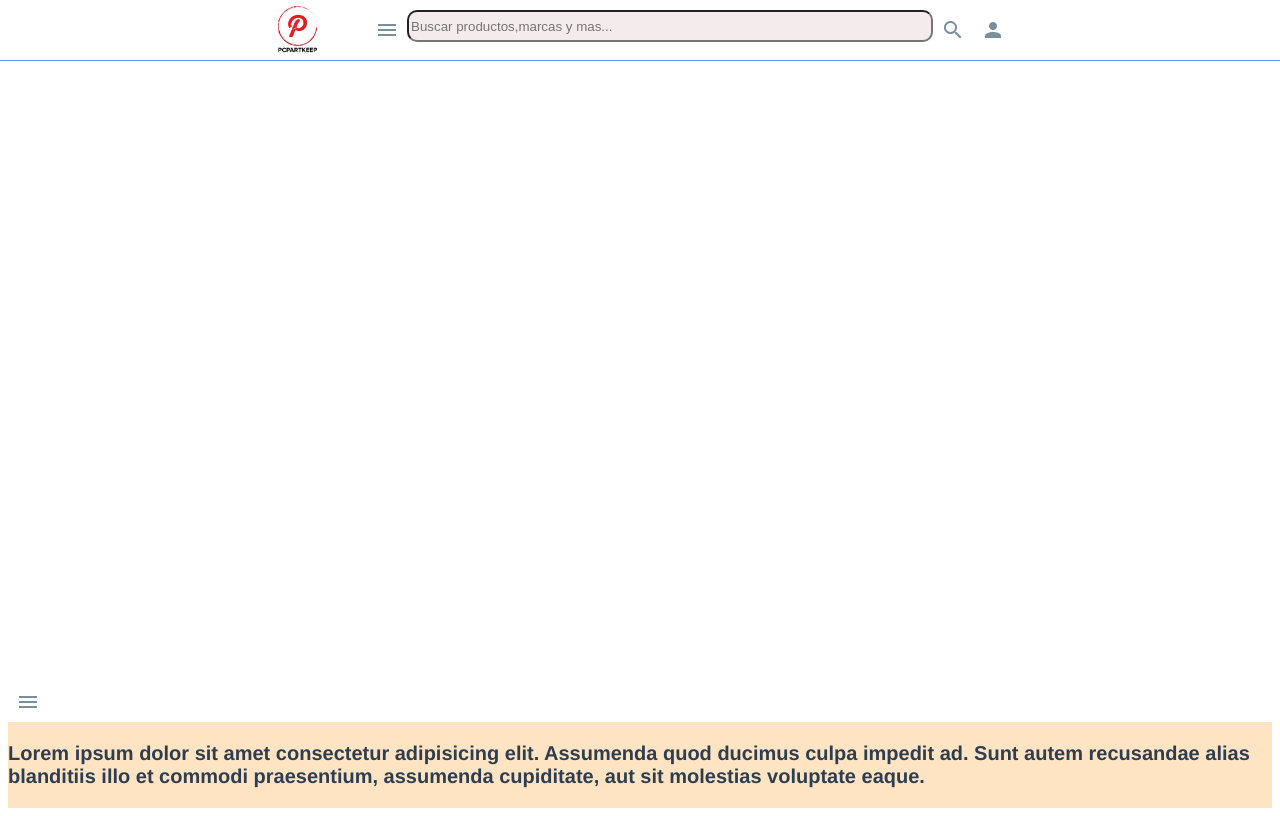
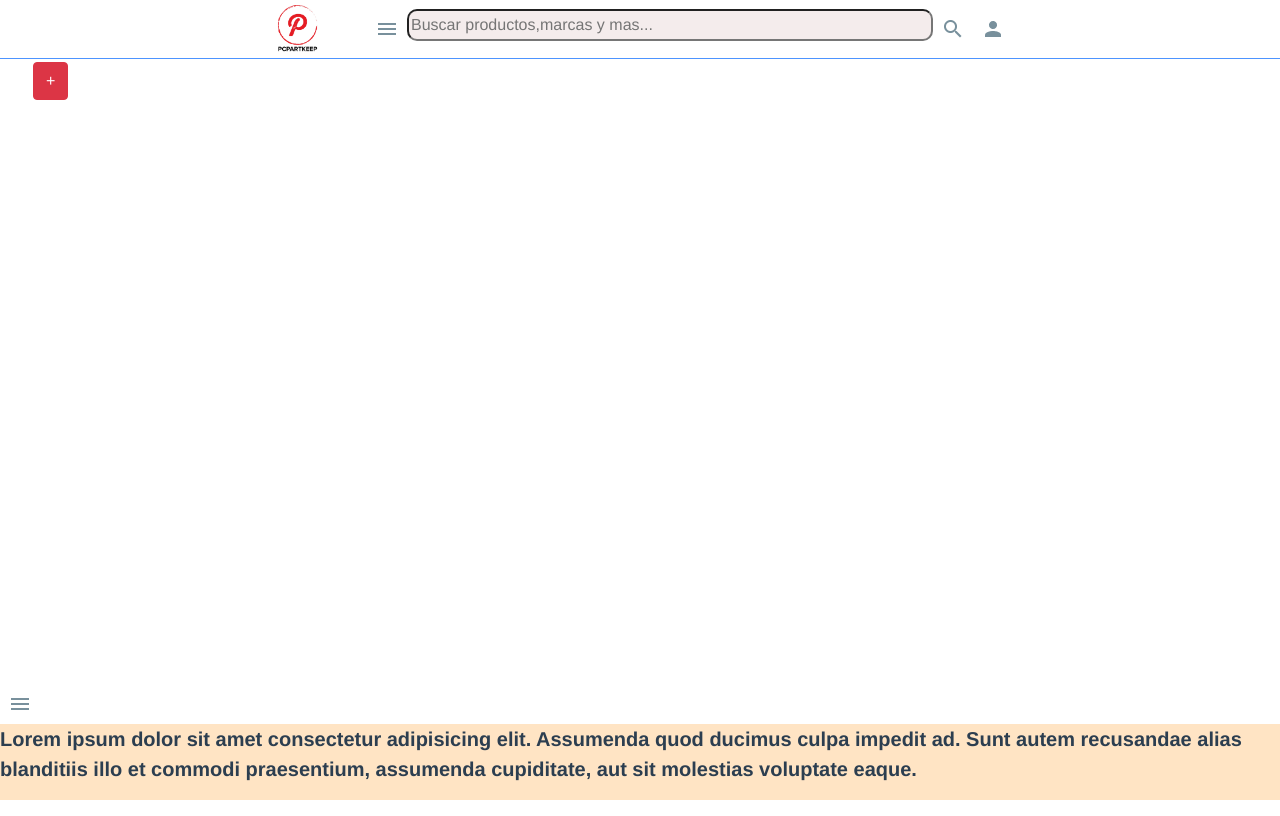
Before and after one commit to CristianEstrada/pcpartkeep, a Vue app: page / in a window 1280 px wide. Shown: the top 816 px of the page. Built offline with nearby package versions, Linux system fonts and the light colour scheme.

Commit message:
se añadio bootstrap

```diff
--- a/public/index.html
+++ b/public/index.html
@@ -4,6 +4,7 @@
     <meta charset="utf-8">
     <meta http-equiv="X-UA-Compatible" content="IE=edge">
     <meta name="viewport" content="width=device-width,initial-scale=1.0">
+    <link rel="stylesheet" href="https://stackpath.bootstrapcdn.com/bootstrap/4.4.1/css/bootstrap.min.css" integrity="sha384-Vkoo8x4CGsO3+Hhxv8T/Q5PaXtkKtu6ug5TOeNV6gBiFeWPGFN9MuhOf23Q9Ifjh" crossorigin="anonymous">
     <link rel="icon" href="<%= BASE_URL %>favicon.png">
     <title>PCPARTKEEP</title>
   </head>
--- a/src/App.vue
+++ b/src/App.vue
@@ -5,7 +5,7 @@
       <Header />
 
       <Body />
-      <Menu />
+       <Menu />
       <Footer />
 
     </div>
--- a/src/components/Body.vue
+++ b/src/components/Body.vue
@@ -1,6 +1,10 @@
 <template>
     <div class="Body">
             <p>Hola</p>
+            <div class="boton">
+            <button class="btn btn-danger">+</button>
+            </div>
+            <Menu></Menu>
     </div>
 </template>
 
@@ -15,7 +19,14 @@
 display: flex;
 width: 1440px;
 height: 1024px;
-
 background: #FFFFFF;
 }
+.boton{
+    display: flex;
+    justify-content: flex-start;
+    flex-direction: column-reverse;
+
+    height: 100px;
+}
+
 </style>
--- a/src/components/Menu.vue
+++ b/src/components/Menu.vue
@@ -19,7 +19,6 @@
 
 <script>
 export default {
-
     data(){
         return{
         Categoria: false,
```
